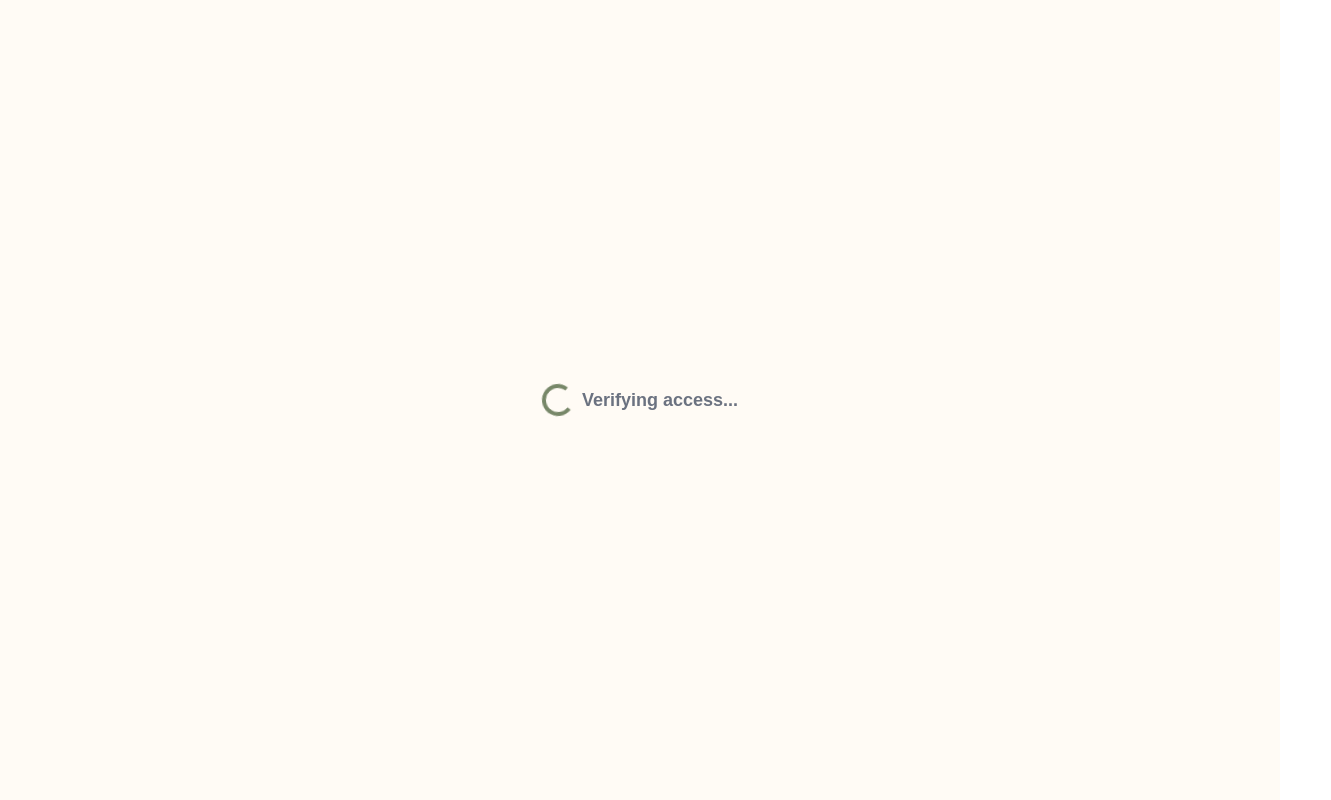
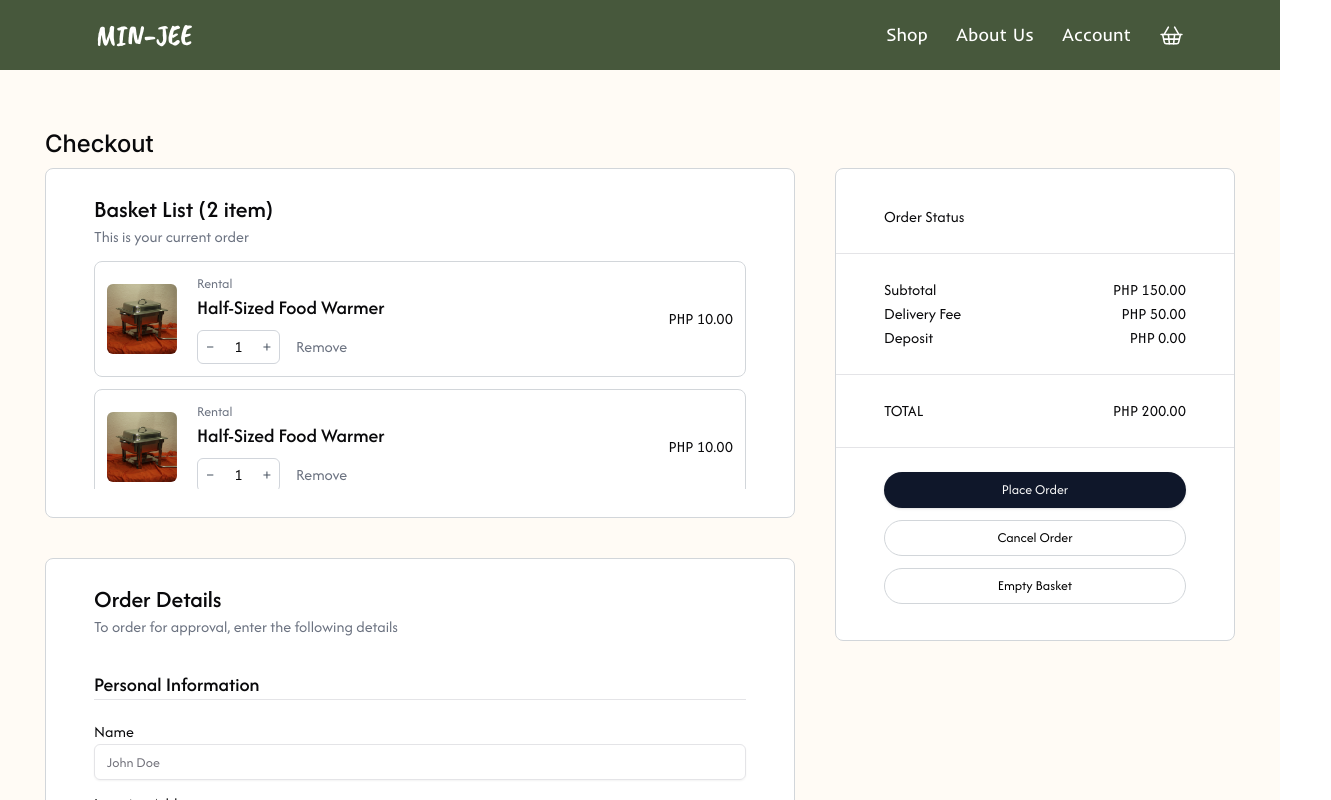
Before and after one commit to ykylejan/Min-Jee, a Next.js app: page /checkout in a window 1280 px wide. Before the commit this address had no page. Shown: the top 800 px of the page, 1331 px wide, since content can reach past the window. Built offline with nearby package versions, Linux system fonts and the light colour scheme.

Commit message:
feat(customer): product page fields changes according to category

```diff
--- a/src/app/(customer)/(root)/checkout/page.tsx
+++ b/src/app/(customer)/(root)/checkout/page.tsx
@@ -10,7 +10,7 @@ import OrderDetailsPayment from "@/components/CheckoutPage/OrderDetailsPayment";
 
 const Page = () => {
     // Possible states: "" (initial), "Pending", "Verified", "Rejected", "Completed"
-    const [orderStatus, setOrderStatus] = useState("Rejected");
+    const [orderStatus, setOrderStatus] = useState("");
 
     // Controls which form to show (order details or payment)
     const [showPaymentForm, setShowPaymentForm] = useState(false);
--- a/src/app/(customer)/(root)/shop/[id]/page.tsx
+++ b/src/app/(customer)/(root)/shop/[id]/page.tsx
@@ -1,5 +1,6 @@
 "use client";
 
+import AddOn from "@/components/AddOn";
 import RentalsSection from "@/components/RentalsSection";
 import { Badge } from "@/components/ui/badge";
 import {
@@ -12,10 +13,18 @@ import {
 } from "@/components/ui/breadcrumb";
 import { Button } from "@/components/ui/button";
 import { QuantityInput } from "@/components/ui/quantity-input";
+import {
+    Select,
+    SelectContent,
+    SelectGroup,
+    SelectItem,
+    SelectTrigger,
+    SelectValue,
+} from "@/components/ui/select";
 import { images, ProductsDataSample } from "@/constants";
 import { Slash } from "lucide-react";
 import Link from "next/link";
-import React, { Fragment } from "react";
+import React, { Fragment, useState } from "react";
 import { IoMdHome } from "react-icons/io";
 import { MdContentCopy } from "react-icons/md";
 
@@ -26,12 +35,16 @@ interface PageProps {
 const page = ({ params }: PageProps) => {
     const { id } = React.use(params);
 
+    const [isVenue, setIsVenue] = useState(false);
+    const [isKaraoke, setIsKaraoke] = useState(false);
+
     return (
         <div className="min-h-screen bg-[#FFFBF5] px-24 pt-44">
-
             <div className="">
                 <div className="flex gap-x-12 justify-center">
-                    {ProductsDataSample.filter((product) => product.id === id).map((product) => (
+                    {ProductsDataSample.filter(
+                        (product) => product.id === id
+                    ).map((product) => (
                         <Fragment key={product.id}>
                             <div className="">
                                 <img
@@ -45,7 +58,10 @@ const page = ({ params }: PageProps) => {
                                 <Breadcrumb>
                                     <BreadcrumbList>
                                         <BreadcrumbItem>
-                                            <BreadcrumbLink href="/" className="text-lg">
+                                            <BreadcrumbLink
+                                                href="/"
+                                                className="text-lg"
+                                            >
                                                 <IoMdHome />
                                             </BreadcrumbLink>
                                         </BreadcrumbItem>
@@ -59,17 +75,21 @@ const page = ({ params }: PageProps) => {
                                             <Slash />
                                         </BreadcrumbSeparator>
                                         <BreadcrumbItem>
-                                            <BreadcrumbPage className="text-lg">{product.category} </BreadcrumbPage>
+                                            <BreadcrumbPage className="text-lg">
+                                                {product.category}{" "}
+                                            </BreadcrumbPage>
                                         </BreadcrumbItem>
                                     </BreadcrumbList>
                                 </Breadcrumb>
 
-
-
                                 <div className="flex items-center space-x-8 mt-3 justify-between">
                                     <div>
-                                        <h1 className="text-5xl font-afacad_semibold">{product.name} </h1>
-                                        <h1 className="text-3xl font-afacad">PHP {product.price.toFixed(2)} </h1>
+                                        <h1 className="text-5xl font-afacad_semibold">
+                                            {product.name}{" "}
+                                        </h1>
+                                        <h1 className="text-3xl font-afacad">
+                                            PHP {product.price.toFixed(2)}{" "}
+                                        </h1>
                                     </div>
 
                                     <MdContentCopy
@@ -79,20 +99,118 @@ const page = ({ params }: PageProps) => {
                                 </div>
 
                                 <div className="mt-16">
-                                    <h1 className="text-[#6B7280] font-afacad_semibold text-md">Quantity</h1>
-                                    <QuantityInput
-                                        placeholder="Enter the amount to rent"
-                                        className="h-12 !text-base"
-                                    />
+                                    {product.category === "Rentals" && (
+                                        <>
+                                            <h1 className="font-afacad_semibold text-md">
+                                                Quantity
+                                            </h1>
+                                            <QuantityInput
+                                                placeholder="Enter the amount to rent"
+                                                className="h-12 !text-base bg-white"
+                                            />
+                                        </>
+                                    )}
+                                    {product.category === "Services" && (
+                                        <>
+                                            <h1 className="font-afacad_semibold text-md">
+                                                Pax
+                                            </h1>
+                                            <Select>
+                                                <SelectTrigger className="min-w-80 h-12 bg-white px-5">
+                                                    <SelectValue placeholder="Select the pax amount" />
+                                                </SelectTrigger>
+                                                <SelectContent>
+                                                    <SelectGroup>
+                                                        <SelectItem value="apple">
+                                                            50 pax
+                                                        </SelectItem>
+                                                        <SelectItem value="banana">
+                                                            75 pax
+                                                        </SelectItem>
+                                                        <SelectItem value="blueberry">
+                                                            100 pax
+                                                        </SelectItem>
+                                                    </SelectGroup>
+                                                </SelectContent>
+                                            </Select>
+                                        </>
+                                    )}
+                                    {product.category === "Events" && (
+                                        <>
+                                            <h1 className="font-afacad_semibold text-md">
+                                                Pax
+                                            </h1>
+                                            <Select>
+                                                <SelectTrigger className="min-w-80 h-12 bg-white px-5">
+                                                    <SelectValue placeholder="Select the pax amount" />
+                                                </SelectTrigger>
+                                                <SelectContent>
+                                                    <SelectGroup>
+                                                        <SelectItem value="apple">
+                                                            50 pax
+                                                        </SelectItem>
+                                                        <SelectItem value="banana">
+                                                            75 pax
+                                                        </SelectItem>
+                                                        <SelectItem value="blueberry">
+                                                            100 pax
+                                                        </SelectItem>
+                                                    </SelectGroup>
+                                                </SelectContent>
+                                            </Select>
+
+                                            <h1 className="font-afacad_semibold text-md mt-6">
+                                                Add-ons
+                                            </h1>
+
+                                            <div className="mb-14 flex gap-x-10">
+                                                <AddOn
+                                                    name="Venue"
+                                                    price={5000}
+                                                    onClick={() => setIsVenue(!isVenue)}
+                                                    className={`${isVenue ? "border-2 border-green-800" : ""}`}
+                                                />
+                                                <AddOn
+                                                    name="Karaoke"
+                                                    price={500}
+                                                    onClick={() => setIsKaraoke(!isKaraoke)}
+                                                    className={`${isKaraoke ? "border-2 border-green-800" : ""}`}
+                                                />
+                                            </div>
+                                        </>
+                                    )}
                                 </div>
 
-                                <Button className="bg-[#0F172A] font-poppins_bold w-full rounded-3xl h-12 mt-5">Add to basket</Button>
+                                <Button className="bg-[#0F172A] font-poppins_bold w-full rounded-3xl h-12 mt-5">
+                                    Add to basket
+                                </Button>
 
                                 <div className="mt-16">
-                                    <h1 className="text-[#6B7280] font-afacad_semibold text-md">Categories</h1>
-                                    <Badge variant="outline" className="text-[#6B7280] font-afacad" >{product.category} </Badge>
+                                    <h1 className="font-afacad_semibold mb-2">
+                                        Description
+                                    </h1>
+                                    <p className="text-stone-800">
+                                        This half-sized food warmer is perfect
+                                        for keeping your dishes warm and ready
+                                        to serve at any event. Compact yet
+                                        efficient, it is ideal for small
+                                        gatherings or catering setups, ensuring
+                                        your food stays at the perfect
+                                        temperature.
+                                    </p>
                                 </div>
 
+                                <div className="mt-16">
+                                    <h1 className="font-afacad_semibold text-base">
+                                        Categories
+                                    </h1>
+                                    <Badge
+                                        variant="outline"
+                                        className="text-[#6B7280] font-afacad"
+                                    >
+                                        {product.category}{" "}
+                                    </Badge>
+                                </div>
                             </div>
                         </Fragment>
                     ))}
@@ -101,13 +219,7 @@ const page = ({ params }: PageProps) => {
                 <div className="px-12 pt-32">
                     <RentalsSection label="Related Items" />
                 </div>
-
-
             </div>
-
-
-
-
         </div>
     );
 };
--- /dev/null
+++ b/src/components/AddOn.tsx
@@ -0,0 +1,26 @@
+import React, { useState } from "react";
+
+interface AddOnProps {
+    name: string;
+    price: number;
+    className?: any;
+    onClick?: () => void;
+}
+
+const AddOn = ({ name, price, className, onClick }: AddOnProps) => {
+    return (
+        <div
+            onClick={onClick}
+            className={`w-60 h-16 rounded-md border border-neutral-200 bg-white shadow-sm flex items-center cursor-pointer px-5 ${className}`}
+        >
+            <div className="rounded-full w-4 h-4 border border-neutral-400" />
+
+            <div className="pl-10">
+                <h1 className="font-afacad_medium text-xl">{name} </h1>
+                <h1 className="text-xs">PHP {price.toFixed(2)} </h1>
+            </div>
+        </div>
+    );
+};
+
+export default AddOn;
--- a/src/components/CheckoutPage/OrderDetails.tsx
+++ b/src/components/CheckoutPage/OrderDetails.tsx
@@ -3,8 +3,6 @@ import { Input } from "../ui/input";
 import { RadioGroup, RadioGroupItem } from "../ui/radio-group";
 import { Label } from "../ui/label";
 import { Textarea } from "../ui/textarea";
-import { Button } from "../ui/button";
-import { NotebookIcon, Truck, User } from "lucide-react";
 
 const OrderDetails = () => {
     return (
@@ -20,8 +18,8 @@ const OrderDetails = () => {
             <div className="font-afacad">
                 <div className="pt-8">
                     <div className="flex items-center gap-x-3">
-                        <User size={20} />
-                        <h1 className="text-xl">Personal Information</h1>
+                        {/* <User size={20} /> */}
+                        <h1 className="text-xl font-afacad_medium">Personal Information</h1>
                     </div>
                     <hr />
 
@@ -41,8 +39,8 @@ const OrderDetails = () => {
 
                 <div className="pt-16">
                     <div className="flex items-center gap-x-3">
-                        <NotebookIcon size={20} />
-                        <h1 className="text-xl">Booking Schedule</h1>
+                        {/* <NotebookIcon size={20} /> */}
+                        <h1 className="text-xl font-afacad_medium">Booking Schedule</h1>
                     </div>
                     <hr />
 
@@ -78,8 +76,8 @@ const OrderDetails = () => {
 
                 <div className="pt-16">
                     <div className="flex items-center gap-x-3">
-                        <Truck size={20} />
-                        <h1 className="text-xl">Delivery Option</h1>
+                        {/* <Truck size={20} /> */}
+                        <h1 className="text-xl font-afacad_medium">Delivery Option</h1>
                     </div>
                     <hr />
 
--- a/src/components/CheckoutPage/ProductItemCheckout.tsx
+++ b/src/components/CheckoutPage/ProductItemCheckout.tsx
@@ -1,33 +1,62 @@
-import React from "react";
+import React, { useState } from "react";
 import { Button } from "../ui/button";
 import { images } from "@/constants";
 
 const ProductItemCheckout = () => {
+    const [quantity, setQuantity] = useState(1);
+
+    const increaseQuantity = () => {
+        setQuantity((prev) => prev + 1);
+    };
+
+    const decreaseQuantity = () => {
+        if (quantity > 1) {
+            setQuantity((prev) => prev - 1);
+        }
+    };
+
     return (
-        <div className="bg-white border border-[#D2D6DA] w-auto  rounded-lg flex justify-center items-center p-3 my-3">
+        <div className="bg-white border border-[#D2D6DA] w-auto rounded-lg flex justify-between items-center p-3 my-3 font-afacad">
+            <div className="flex items-center">
                 <img
                     src={images.halfsizedFoodWarmer.src}
                     alt="product-item"
                     className="aspect-square h-[70px] rounded-md"
                 />
 
-            <div className="w-full pl-5 ">
-                <div className="flex items-center justify-between w-full">
-                    <div>
-                        <h1 className="font-afacad_semibold">Rental</h1>
-                        <h1>Half-Sized Food Warmer</h1>
+                <div className="pl-5">
+                    <p className="text-gray-500 text-sm">Rental</p>
+                    <h1 className="font-afacad_medium text-xl">Half-Sized Food Warmer</h1>
+
+                    <div className="flex items-center mt-2">
+                        <div className="flex items-center border border-gray-300 rounded-md">
+                            <button
+                                onClick={decreaseQuantity}
+                                className="px-2 py-1 text-gray-600 hover:bg-gray-100 rounded-l-md"
+                                aria-label="Decrease quantity"
+                            >
+                                −
+                            </button>
+                            <span className="px-3">{quantity}</span>
+                            <button
+                                onClick={increaseQuantity}
+                                className="px-2 py-1 text-gray-600 hover:bg-gray-100 rounded-r-md"
+                                aria-label="Increase quantity"
+                            >
+                                +
+                            </button>
                         </div>
 
-                    <h1>PHP 10.00</h1>
+                        <button className="ml-4 text-gray-500 hover:text-gray-700">
+                            Remove
+                        </button>
                     </div>
-
-                <div className="space-x-2">
-                    <Button className="h-5">Add</Button>
-                    <Button className="h-5">Remove</Button>
                 </div>
             </div>
 
-
+            <div>
+                <h1 className="font-medium">PHP 10.00</h1>
+            </div>
         </div>
     );
 };
--- a/src/components/OwnerAuthRedirect.tsx
+++ b/src/components/OwnerAuthRedirect.tsx
@@ -13,7 +13,7 @@ const OwnerAuthRedirect = ({ children }: { children: React.ReactNode }) => {
   useEffect(() => {
     if (accessToken === undefined || role === undefined) return;
 
-    const publicPaths = ["/login", "/signup", "/forgot-password", "/", "/shop", "/shop/halfsized-food-warmer", "/about-us"]; // Add any other public paths here
+    const publicPaths = ["/login", "/signup", "/forgot-password", "/", "/shop", "/shop/halfsized-food-warmer", "/shop/balloon-arrangement", "/shop/christmas-party", "/about-us", "/checkout"]; // Add any other public paths here
     const customerPaths = ["/account", "/checkout", "/receipt", "/", "/shop"]; // Add any other customer paths here
 
 
```
Also changed, not shown: src/app/(customer)/(root)/shop/loading.tsx (+0 -7 lines). Lines whose indentation alone changed are shown as unchanged.
